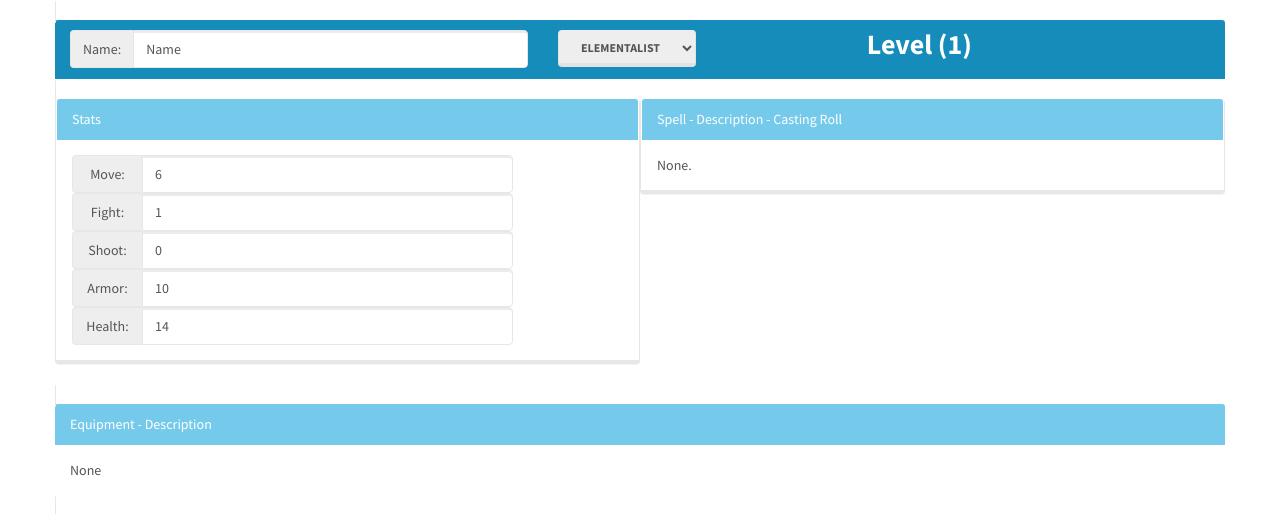
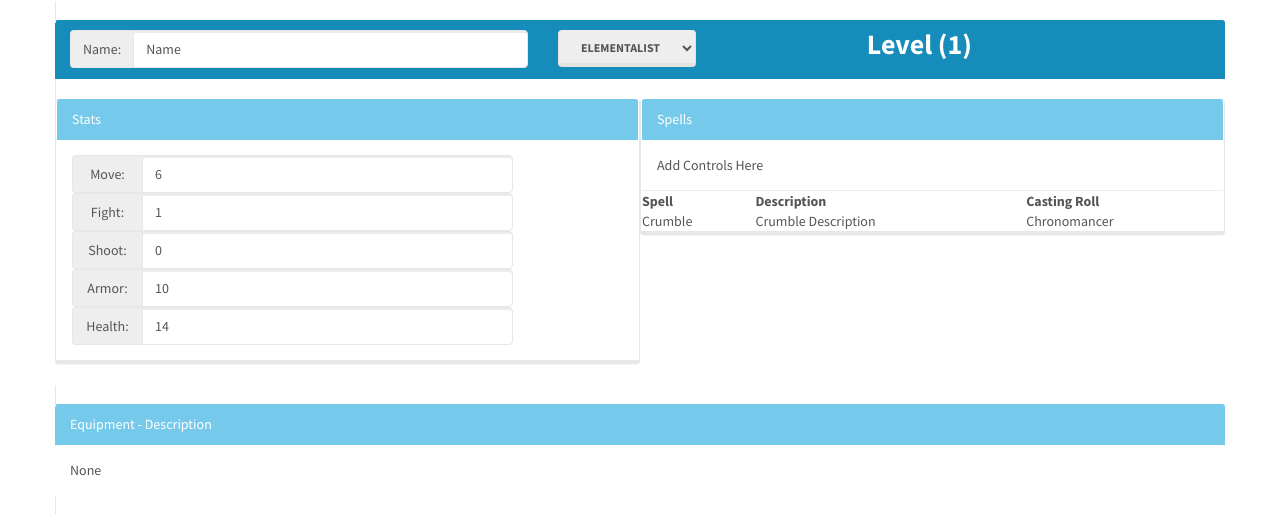
Before and after one commit to ChargerIIC/Frostgrave-WarRoster, an Angular app: page / in a window 1280 px wide. Shown: the top 514 px of the page. Built offline with nearby package versions, Linux system fonts and the light colour scheme.

Commit message:
Spells now displayed
Spells now displayed for user

```diff
--- a/src/app/app.component.ts
+++ b/src/app/app.component.ts
@@ -1,5 +1,6 @@
 import { Component } from '@angular/core';
 import { Mage } from './model/mage.model';
+import { Spell } from './model/spell.model';
 
 @Component({
   selector: 'app-root',
@@ -13,5 +14,10 @@ export class AppComponent {
 
   constructor(){
     this.wizard = new Mage();
+    var spell = new Spell();
+    spell.name = "Crumble";
+    spell.description = "Crumble Description";
+    spell.school = "Chronomancer";
+    this.wizard.spells[0] = spell;
   }
 }
--- a/src/app/model/mage.model.ts
+++ b/src/app/model/mage.model.ts
@@ -24,6 +24,8 @@ export class Mage {
     this.shoot = 0;
     this.armor = 10;
     this.health = 14;
+
+    this.spells = new Array<Spell>();
   }
 
 }
--- a/src/app/wizard-spells-panel/wizard-spells-panel.component.html
+++ b/src/app/wizard-spells-panel/wizard-spells-panel.component.html
@@ -1,2 +1,6 @@
-<div class="panel-heading">Spell - Description - Casting Roll</div>
-<div class="panel-body">None.</div>
+<div class="panel-heading">Spells</div>
+<div class="panel-body">Add Controls Here</div>
+  <table class="table table-hover table-bordered">
+    <th>Spell</th><th>Description</th><th>Casting Roll</th>
+    <tr *ngFor="let spell of userMage.spells"><td>{{spell.name}}</td><td>{{spell.description}}</td><td>{{spell.school}}</td></tr>
+  </table>
```
